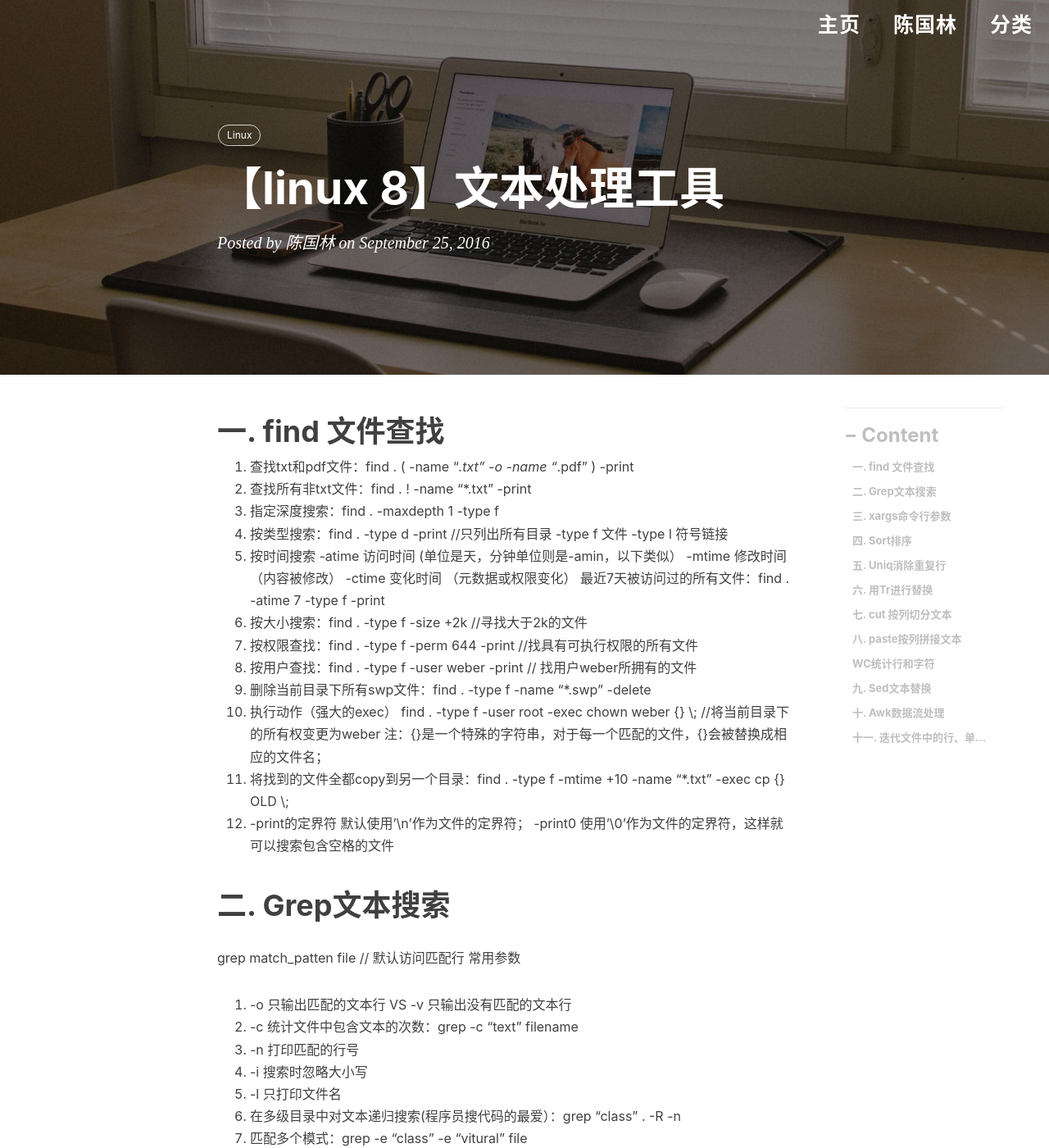
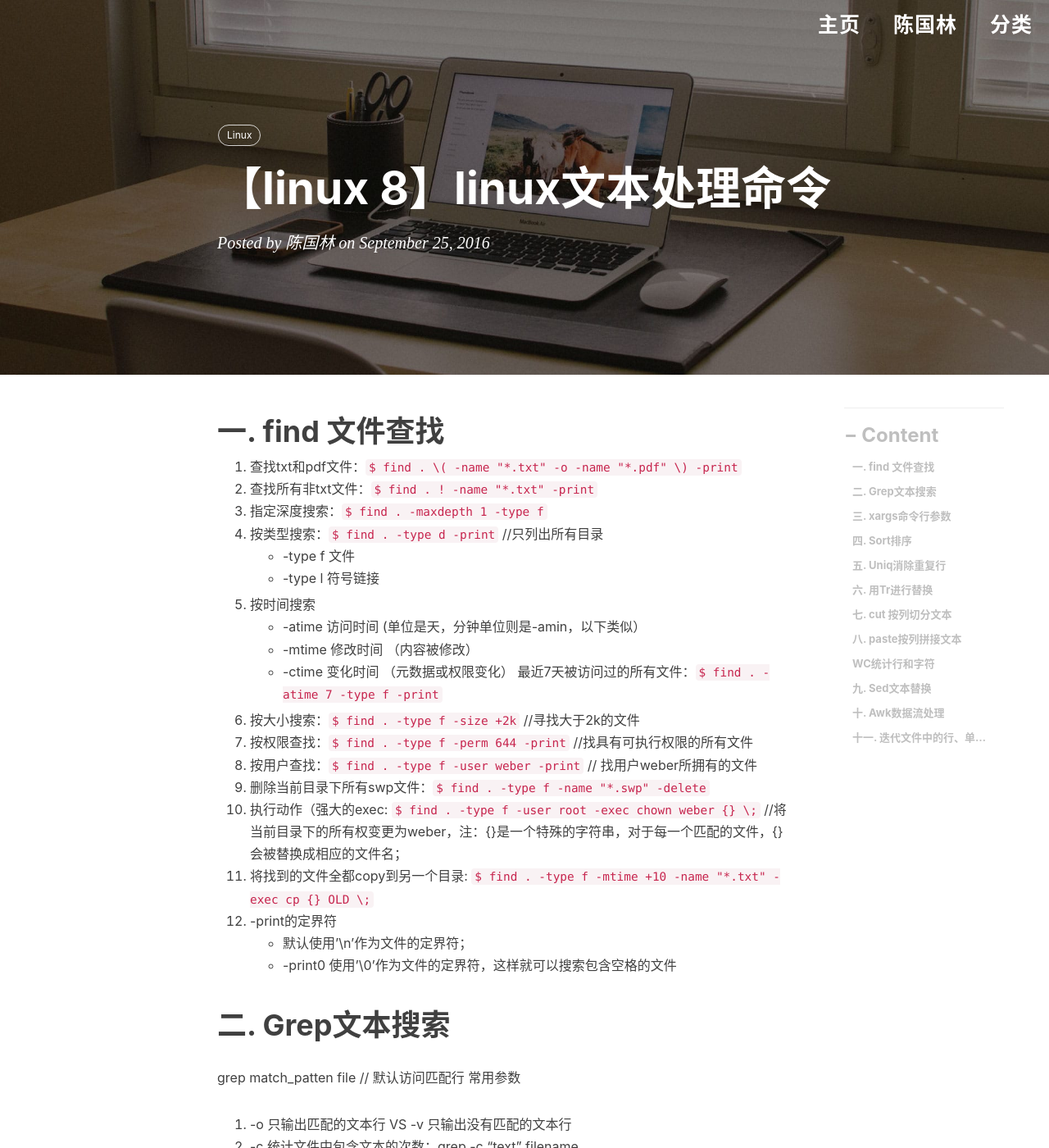
Before and after one commit to engru/chenguolin.github.io, a Jekyll site: the page built from _posts/2016-09-25-【Linux-8】Linux文本处理命令.md, in a window 1280 px wide and 1400 px high. Shown: the whole window at 82% size. Built offline with Jekyll 4.4.1, drawn with Linux system fonts in a browser that asks for light colours; nearby versions of some CDN libraries; comment, search, counter and statistics services are not loaded; some of the changed text lies outside the part shown.

Commit message:
Update and rename 2016-09-25-【Linux-8】文本处理工具.md to 2016-09-25-【Linux-8】Linux文本处理命令.md

```diff
--- a/_posts/2016-09-25-【Linux-8】文本处理工具.md
+++ b/_posts/2016-09-25-【Linux-8】Linux文本处理命令.md
@@ -7,28 +7,26 @@ tags:         #标签
 ---
 
 # 一. find 文件查找
-1. 查找txt和pdf文件：find . \( -name "*.txt" -o -name "*.pdf" \) -print
-2. 查找所有非txt文件：find . ! -name "*.txt" -print
-3. 指定深度搜索：find . -maxdepth 1 -type f
-4. 按类型搜索：find . -type d -print  //只列出所有目录
-     -type f 文件
-     -type l 符号链接
+1. 查找txt和pdf文件：`$ find . \( -name "*.txt" -o -name "*.pdf" \) -print`
+2. 查找所有非txt文件：`$ find . ! -name "*.txt" -print`
+3. 指定深度搜索：`$ find . -maxdepth 1 -type f`
+4. 按类型搜索：`$ find . -type d -print`  //只列出所有目录
+   + -type f 文件
+   + -type l 符号链接
 5. 按时间搜索
-     -atime 访问时间 (单位是天，分钟单位则是-amin，以下类似）
-     -mtime 修改时间 （内容被修改）
-     -ctime 变化时间 （元数据或权限变化）
-     最近7天被访问过的所有文件：find . -atime 7 -type f -print
-6. 按大小搜索：find . -type f -size +2k  //寻找大于2k的文件
-7. 按权限查找：find . -type f -perm 644 -print //找具有可执行权限的所有文件
-8. 按用户查找：find . -type f -user weber -print  // 找用户weber所拥有的文件
-9. 删除当前目录下所有swp文件：find . -type f -name "*.swp" -delete
-10. 执行动作（强大的exec）
-      find . -type f -user root -exec chown weber {} \; //将当前目录下的所有权变更为weber
-      注：{}是一个特殊的字符串，对于每一个匹配的文件，{}会被替换成相应的文件名；
-11. 将找到的文件全都copy到另一个目录：find . -type f -mtime +10 -name "*.txt" -exec cp {} OLD \;
+   + -atime 访问时间 (单位是天，分钟单位则是-amin，以下类似）
+   + -mtime 修改时间 （内容被修改）
+   + -ctime 变化时间 （元数据或权限变化）
+   最近7天被访问过的所有文件：`$ find . -atime 7 -type f -print`
+6. 按大小搜索：`$ find . -type f -size +2k`  //寻找大于2k的文件
+7. 按权限查找：`$ find . -type f -perm 644 -print` //找具有可执行权限的所有文件
+8. 按用户查找：`$ find . -type f -user weber -print`  // 找用户weber所拥有的文件
+9. 删除当前目录下所有swp文件：`$ find . -type f -name "*.swp" -delete`
+10. 执行动作（强大的exec: `$ find . -type f -user root -exec chown weber {} \;` //将当前目录下的所有权变更为weber，注：{}是一个特殊的字符串，对于每一个匹配的文件，{}会被替换成相应的文件名；
+11. 将找到的文件全都copy到另一个目录: `$ find . -type f -mtime +10 -name "*.txt" -exec cp {} OLD \;`
 12. -print的定界符
-      默认使用'\n'作为文件的定界符；
-      -print0 使用'\0'作为文件的定界符，这样就可以搜索包含空格的文件
+    + 默认使用'\n'作为文件的定界符；
+    + -print0 使用'\0'作为文件的定界符，这样就可以搜索包含空格的文件
 
 # 二. Grep文本搜索
 grep match_patten file // 默认访问匹配行
@@ -61,9 +59,9 @@ xargs参数说明
 6. sort -bd data // 忽略像空格之类的前导空白字符
 
 # 五. Uniq消除重复行
-1. 消除重复行：sort unsort.txt | uniq
-2. 统计各行在文件中出现的次数：sort unsort.txt | uniq -c
-3. 找出重复行：sort unsort.txt | uniq -d
+1. 消除重复行：`sort unsort.txt | uniq`
+2. 统计各行在文件中出现的次数：`sort unsort.txt | uniq -c`
+3. 找出重复行：`sort unsort.txt | uniq -d`
     可指定每行中需要比较的重复内容：-s 开始位置 -w 比较字符数
 
 # 六. 用Tr进行替换
@@ -103,11 +101,11 @@ xargs参数说明
 3. 统计字符数：wc -c file
 
 # 九. Sed文本替换
-1. 首处替换：sed ’s/text/replace_text/‘ file
-2. 全局替换：sed ’s/test/replace_test/g’ file
-    默认替换后，输出替换后的内容，如果需要直接替换原文件,使用-i
-    sed -i ’s/test/replace_test/g’ file
-3. 移除空白行：sed '/^$/d' file
+1. 首处替换: `$ sed ’s/text/replace_text/‘ file`
+2. 全局替换: `$ sed ’s/test/replace_test/g’ file`
+   + 默认替换后，输出替换后的内容，如果需要直接替换原文件,使用-i
+   + `$ sed -i ’s/test/replace_test/g’ file`
+3. 移除空白行：`$ sed '/^$/d' file`
 
 # 十. Awk数据流处理
 1. awk脚本结构
@@ -122,11 +120,10 @@ xargs参数说明
     * $0:这个变量包含执行过程中当前行的文本内容；
     * $1:第一个字段的文本内容；
     * $2:第二个字段的文本内容；
-3. 打印每一行的第二和第三个字段：awk '{print $2, $3}' file
-4. 统计文件的行数：awk ' END {print NR}’ file
-5. 累加每一行的第一个字段：echo -e "1\n 2\n 3\n 4\n" | awk 'BEGIN{num = 0; print "begin";} {sum += $1;} END {print "=="; print sum }’
-6. 在awk中使用循环
-     for(i=0;i<10;i++){print $i;}
+3. 打印每一行的第二和第三个字段：`$ awk '{print $2, $3}' file`
+4. 统计文件的行数：`$ awk 'END {print NR}' file`
+5. 累加每一行的第一个字段: `$ echo -e "1\n 2\n 3\n 4\n" | awk 'BEGIN{num = 0; print "begin";} {sum += $1;} END {print "=="; print sum }'`
+6. 在awk中使用循环: `for(i=0;i<10;i++){print $i;}`
 
 # 十一. 迭代文件中的行、单词和字符
 1. 迭代文件中的每一行
```
Also changed, not shown: other parts of _posts/2016-09-25-【Linux-8】Linux文本处理命令.md (+2 -2 lines).
